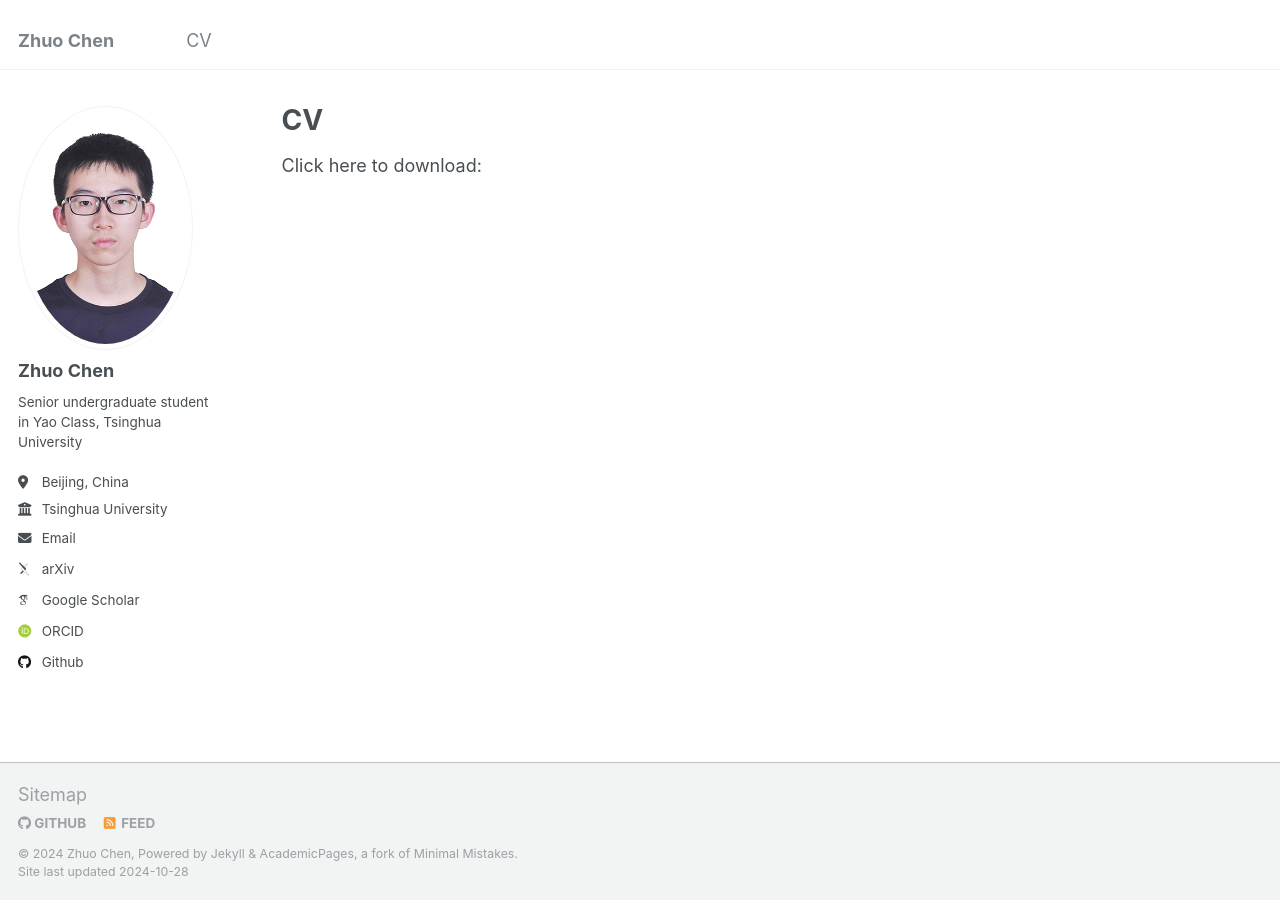
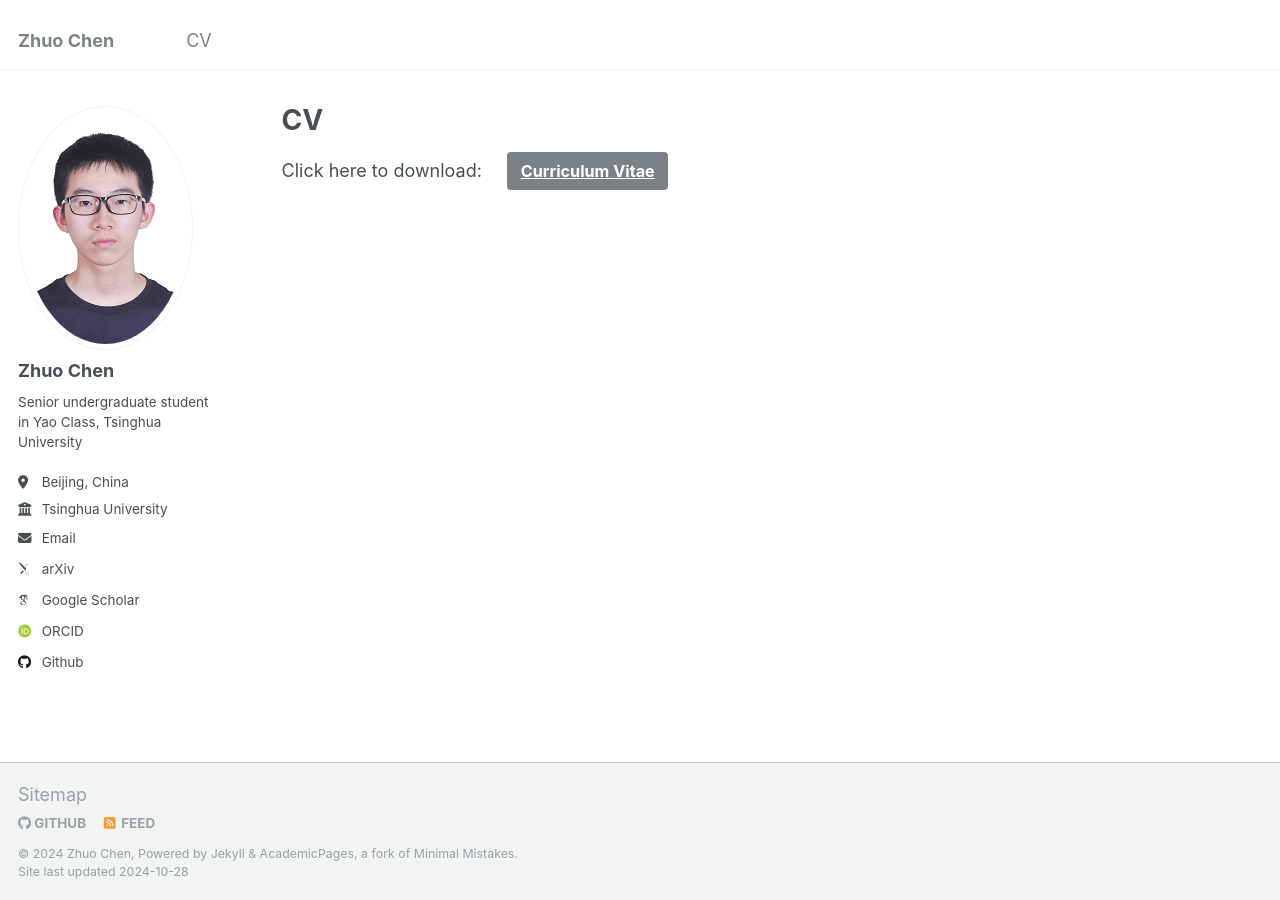
Before and after one commit to zhuo-che21/ZhuoChen.github.io, a Jekyll site: the page built from _pages/cv.md, in a window 1280 px wide. Built offline with Jekyll 4.4.1, drawn with Linux system fonts in a browser that asks for light colours; some web fonts are replaced.

Commit message:
Update cv.md

```diff
--- a/_pages/cv.md
+++ b/_pages/cv.md
@@ -9,4 +9,4 @@ redirect_from:
 
 {% include base_path %}
 
-Click here to download:
+<span style="font-size: 100%;">Click here to download: &nbsp;&nbsp;&nbsp;</span> <a href="{{base.url}}/files/CV.pdf" target="_blank" class="btn btn-success"><span style="font-size: 120%;">Curriculum Vitae</span></a>
```
